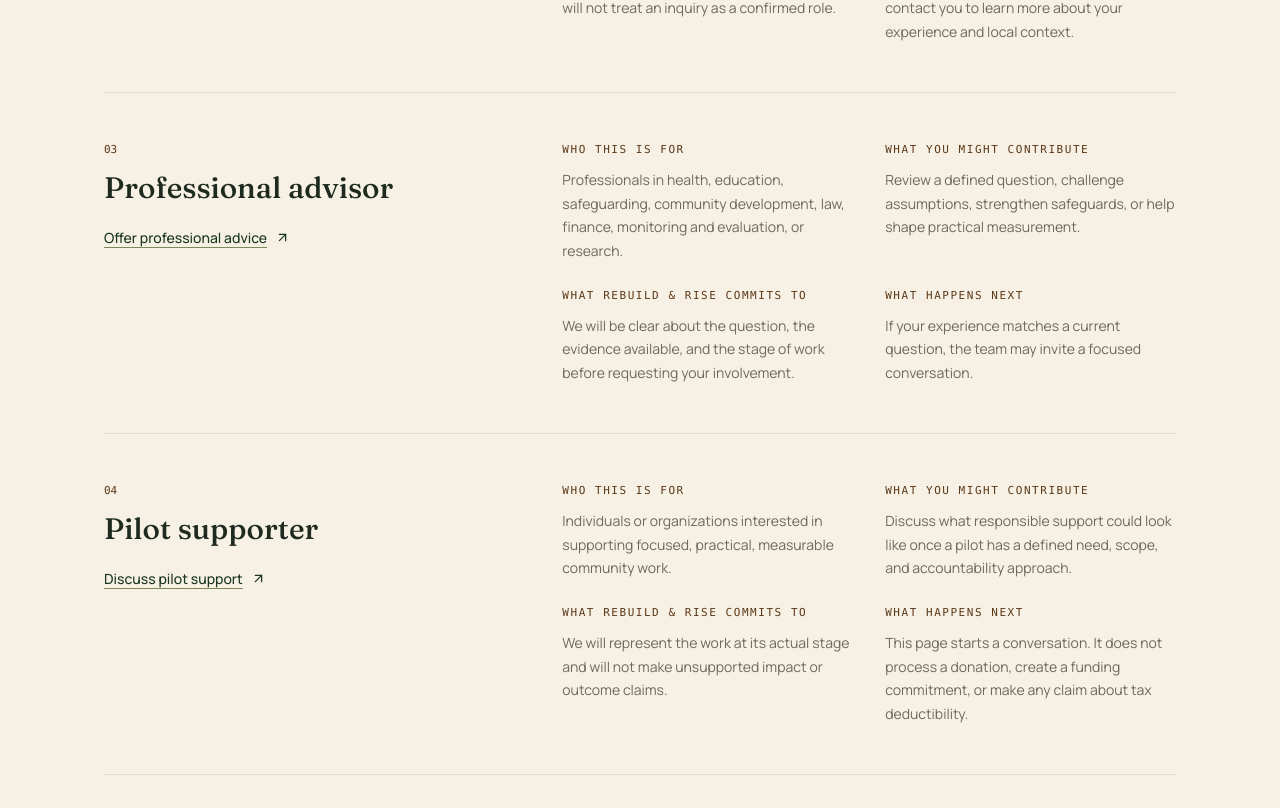
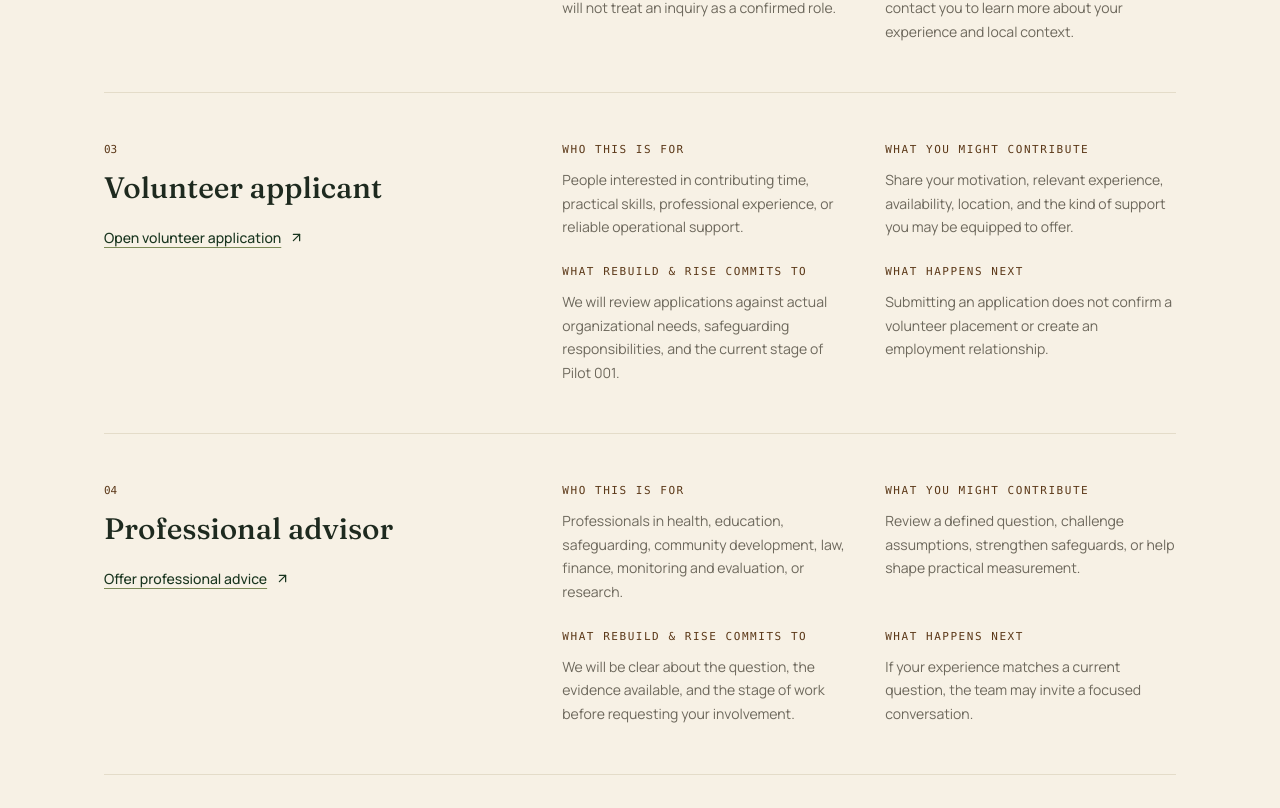
Before and after one commit to Rebuild-Rise/rebuild-rise-website, a Next.js app: page /get-involved in a window 1280 px wide. Shown: the part 1492-2300 px from the top of the page. Built offline with nearby package versions, Linux system fonts and the light colour scheme; no server answers.

Commit message:
Connect volunteer and inquiry routes (#10)
Co-authored-by: SalimSquared <118736192+SalimSquared@users.noreply.github.com>

```diff
--- a/src/app/get-involved/page.tsx
+++ b/src/app/get-involved/page.tsx
@@ -29,6 +29,10 @@
   "lg:mt-24",
 ];
 
+const inquiryPathways = getInvolvedPage.pathways.entries.filter(
+  (pathway) => !("external" in pathway && pathway.external),
+);
+
 export default async function GetInvolvedPage({
   searchParams,
 }: {
@@ -37,7 +41,7 @@
   const requestedPath = (await searchParams).path;
   const initialPath =
     typeof requestedPath === "string" &&
-    getInvolvedPage.pathways.entries.some(
+    inquiryPathways.some(
       (pathway) => pathway.value === requestedPath,
     )
       ? requestedPath
@@ -122,6 +126,8 @@
                 </h3>
                 <Link
                   href={pathway.cta.href}
+                  target={"external" in pathway && pathway.external ? "_blank" : undefined}
+                  rel={"external" in pathway && pathway.external ? "noreferrer" : undefined}
                   className="mt-6 inline-flex items-center gap-2 font-sans text-sm font-medium text-forest underline decoration-olive underline-offset-4 hover:text-walnut"
                 >
                   {pathway.cta.label}
@@ -251,7 +257,7 @@
             <InquiryForm
               key={initialPath ?? "unselected"}
               copy={getInvolvedPage.form}
-              pathways={getInvolvedPage.pathways.entries}
+              pathways={inquiryPathways}
               endpoint={formEndpoint}
               initialPath={initialPath}
               email={footer.email}
--- a/src/content/siteContent.ts
+++ b/src/content/siteContent.ts
@@ -872,7 +872,7 @@
   metadata: {
     title: "Get involved | Rebuild & Rise Humanitarian Initiative",
     description:
-      "Explore partnership, on-ground anchor, advisory, and pilot-support inquiries with Rebuild & Rise Humanitarian Initiative in Nigeria.",
+      "Explore volunteer, partnership, on-ground anchor, advisory, and pilot-support pathways with Rebuild & Rise Humanitarian Initiative in Nigeria.",
     canonical: "/get-involved",
     openGraphTitle: "Get involved with Rebuild & Rise",
   },
@@ -891,7 +891,7 @@
     eyebrow: "Ways to participate",
     heading: "Choose the route that fits.",
     intro:
-      "Each route leads to one inquiry form. Select the closest fit so the team can understand why you are getting in touch.",
+      "Volunteer applicants continue to the dedicated application. Every other route leads to the inquiry form below.",
     fieldLabels: {
       suited: "Who this is for",
       contribution: "What you might contribute",
@@ -916,6 +916,19 @@
         commitment: "We will be clear about the pilot’s stage and will not treat an inquiry as a confirmed role.",
         next: "If a relevant need develops, the team may contact you to learn more about your experience and local context.",
         cta: { label: "Express interest", href: "/get-involved?path=anchor#inquiry" },
+      },
+      {
+        value: "volunteer",
+        title: "Volunteer applicant",
+        suited: "People interested in contributing time, practical skills, professional experience, or reliable operational support.",
+        contribution: "Share your motivation, relevant experience, availability, location, and the kind of support you may be equipped to offer.",
+        commitment: "We will review applications against actual organizational needs, safeguarding responsibilities, and the current stage of Pilot 001.",
+        next: "Submitting an application does not confirm a volunteer placement or create an employment relationship.",
+        cta: {
+          label: "Open volunteer application",
+          href: "https://docs.google.com/forms/d/e/1FAIpQLSeFpbl2SsewFo6BopLof536XJFC_OCnRC9qlq585LLti7yngQ/viewform?pli=1",
+        },
+        external: true,
       },
       {
         value: "advisor",
```
Also changed, not shown: 2 other files (tests, documents, lock files or other folders).
